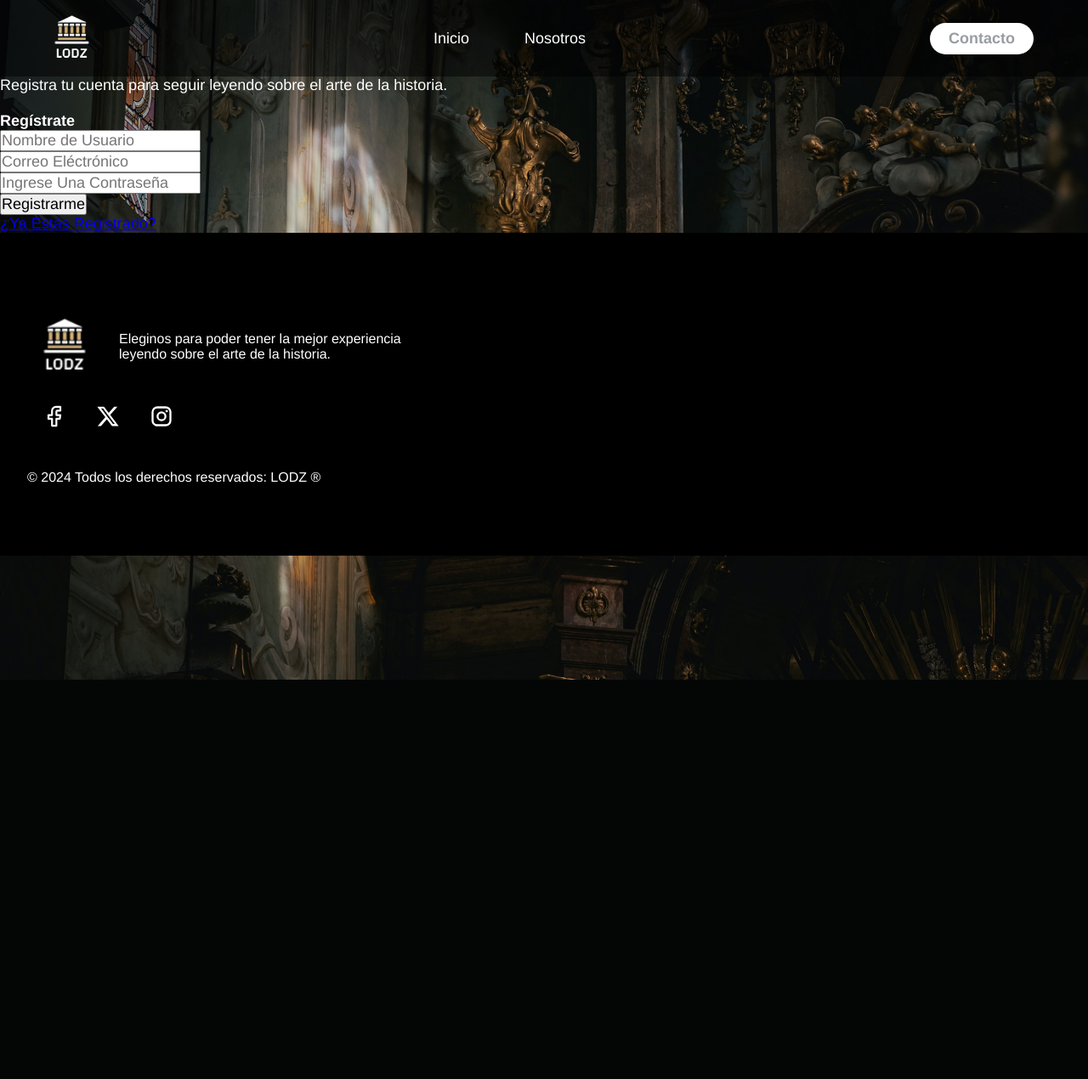
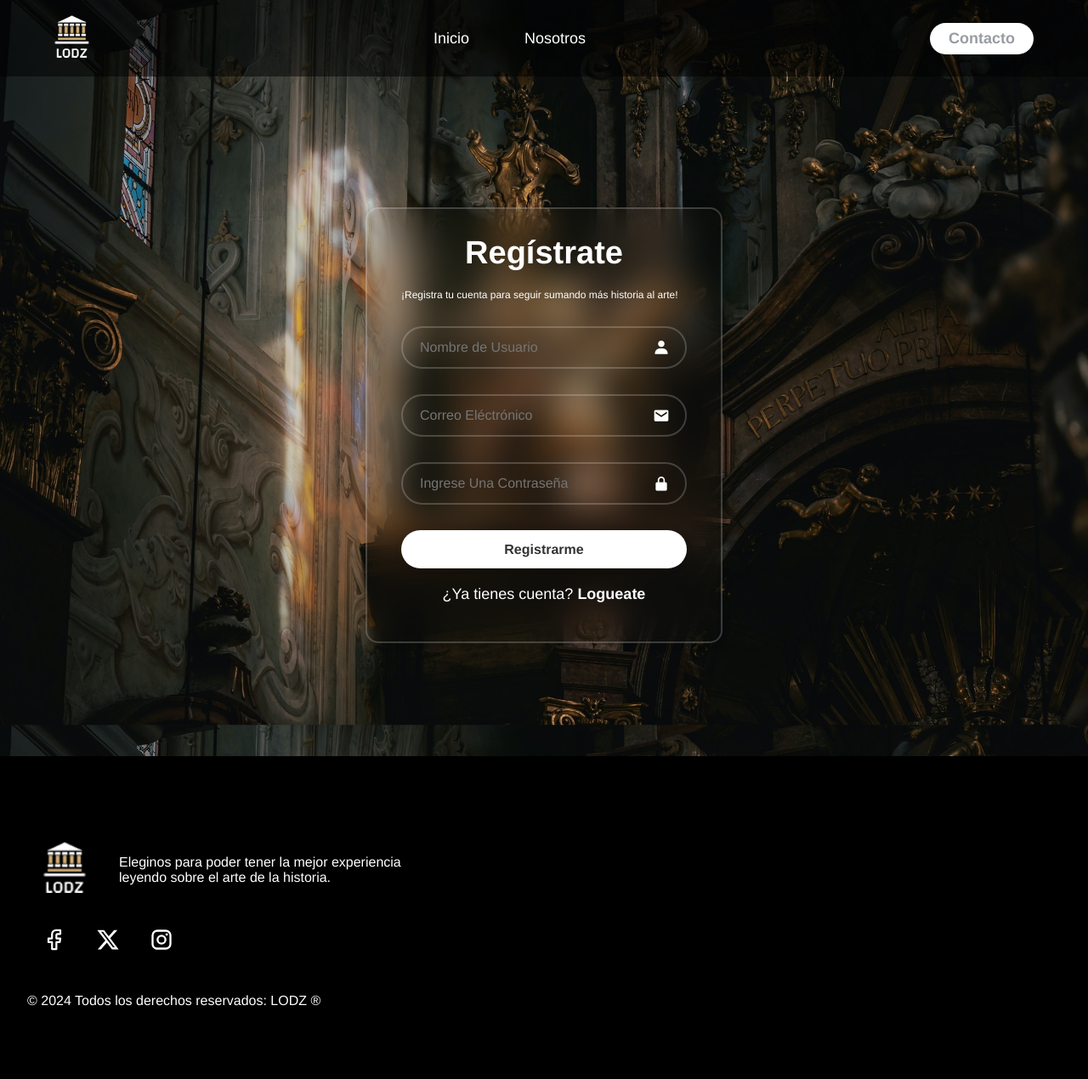
Before and after one commit to eri223223/Tarea002, a PHP site: page /register in a window 1280 px wide. Shown: the whole page at 85% size. Before the commit the page ends 800 px from the top, so only its background shows below. Run offline with PHP 8.4, Linux system fonts and the light colour scheme; some libraries are stand-ins or nearby versions; some web fonts are replaced.

Commit message:
diseño de register

```diff
--- a/views/css/style.css
+++ b/views/css/style.css
@@ -372,3 +372,113 @@ body{
 #login .register-link p a:hover{
     text-decoration: underline;
 }
+
+/* esta parte del register */
+
+#register{
+    font-family: Arial, sans-serif;
+
+    display: flex;
+    justify-content: center;
+    align-items: center;
+    min-height: 100vh;
+
+}
+
+#register .registrate {
+    background:transparent;
+    border: 2px solid rgba(255, 255, 255,.2);
+    backdrop-filter: blur(20px);
+    box-shadow:0 0 10px rgba(0, 0, 0, .2) ;
+    border-radius: 15px;
+    color: #fff;
+    width: 420px;
+    padding: 30px 40px;
+}
+
+#register .registrate h1 {
+    font-size: 38px;
+    text-align: center;
+
+}
+
+#register .registrate .input-box {
+    position: relative;
+    width: 100%;
+    height: 50px;
+    margin: 30px 0;
+}
+
+#register .input-box input{
+    width: 100%;
+    height: 100%;
+    background: transparent;
+    border: none;
+    outline: none;
+    border: 2px solid rgb(255, 255,255 , .2);
+    border-radius:40px ;
+    font-size: 16px;
+    color: #fff;
+    padding: 20px  ;
+}
+
+#register .input::placeholder {
+    color: #fff;
+}
+
+#register .input-box i {
+    position: absolute;
+    right: 20px;
+    top: 50%;
+    transform: translateY(-50%);
+    font-size: 20px;
+}
+
+#register .login-container .remember-forgot{
+    display: flex;
+    justify-content:space-between ;
+    font-size: 14.5px;
+    margin: -15px 0 15;
+}
+
+#register .remember-forgot label input{
+   accent-color: #fff;
+
+   margin-right: 3px;
+
+}
+#register .remember-forgot a{
+    color: #fff;
+    text-decoration:none;
+}
+#register .remember-forgot a:hover{
+    text-decoration: underline;
+}
+
+#register .registrate .btn{
+    width: 100%;
+    height: 45px;
+    background: #fff;
+    border: none;
+    outline: none;
+    border-radius:40px ;
+    box-shadow: 0 0 10px rgba(0, 0, 0, .1);
+    cursor: pointer;
+    font-size: 16px;
+    color: #333;
+    font-weight: 600;
+}
+#register .registrate .register-link{
+    font-size: 14.5px;
+    text-align: center;
+    margin: 20px 0 15px;
+}
+
+#register .register-link p a{
+    color: #fff;
+    text-decoration: none;
+    font-weight: 600;
+}
+#register .register-link p a:hover{
+    text-decoration: underline;
+}
--- a/views/index.php
+++ b/views/index.php
@@ -37,6 +37,7 @@
             <img src="views/src/edad-moderna.png" class="img-edad-moderna" alt="moderna">
             <br><br><br>
         </section>
+
         <br><br><br><br>
 
         <section id="edad-contemporanea">
--- a/views/layout.php
+++ b/views/layout.php
@@ -20,11 +20,11 @@
 <body>
     <header class="header">
             <div class="logo" href="<?php echo APP_URL ?>../index.php">
-                <img src="views/src/logo.png" alt="LODZ">
+                <a href="index.php"><img src="views/src/logo.png" alt="LODZ"></a>
             </div>
             <nav>
                 <ul class="links">
-                    <li><a href="#">Inicio</a></li>
+                    <li><a href="index.php">Inicio</a></li>
                     <li><a href="#">Nosotros</a></li>
                 </ul>
             </nav>
--- a/views/register.php
+++ b/views/register.php
@@ -2,28 +2,34 @@
     <div class="lodz">
         <header>
 
-            <p>Registra tu cuenta para seguir leyendo sobre el arte de la historia.</p>
             <br>
         </header>
         <div class="registrate">
+
             <form action="driver_register.php" method="POST">
-                 <h1>Regístrate</h1>
-
-                 <div class="inpu-box">
-                    <input type="text" name="username" placeholder="Nombre de Usuario"
-                    required>
+                 <h1>Regístrate</h1><br>
+                <p style="font-size:12px;">¡Registra tu cuenta para seguir sumando más historia al arte!</p>
+                 <div class="input-box">
+                    <input type="text" name="username" placeholder="Nombre de Usuario" required>
+                    <i class='bx bxs-user'></i>
                  </div>
 
-                <input type="email" name="email" placeholder="Correo Eléctrónico" required>
-                <br>
+                 <div class="input-box">
+                    <input type="email" name="email" placeholder="Correo Eléctrónico" required>
+                    <i class='bx bxs-envelope' ></i>
+                 </div>
 
-                <input type="password" name="password" placeholder="Ingrese Una Contraseña" required>
-                <br>
+                 <div class="input-box">
+                    <input type="password" name="password" placeholder="Ingrese Una Contraseña" required>
+                    <i class='bx bxs-lock-alt' ></i>
+                 </div>
 
-                <button type="submit" value="Enviar">Registrarme</button>
+                <button type="submit" class="btn">Registrarme</button>
+
+                 <div class="register-link">
+                    <p>¿Ya tienes cuenta? <a href="login.php">Logueate</a></p>
+            </div>
             </form>
-
-            <a href="login.php"><p class="estas">¿Ya Estás Registrado?</p> </a>
 
         </div>
 
```
